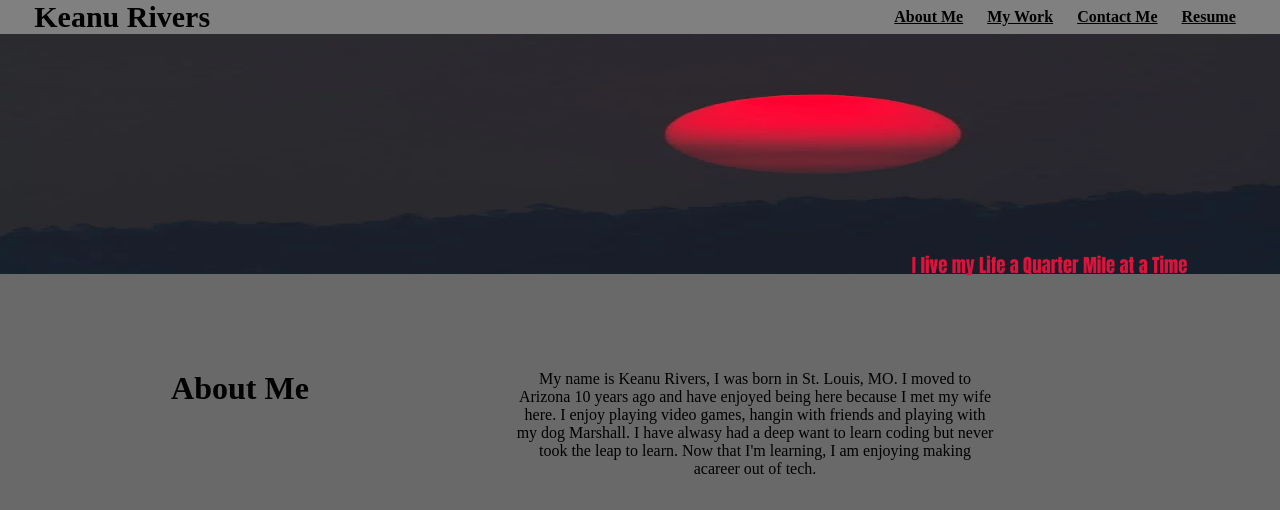
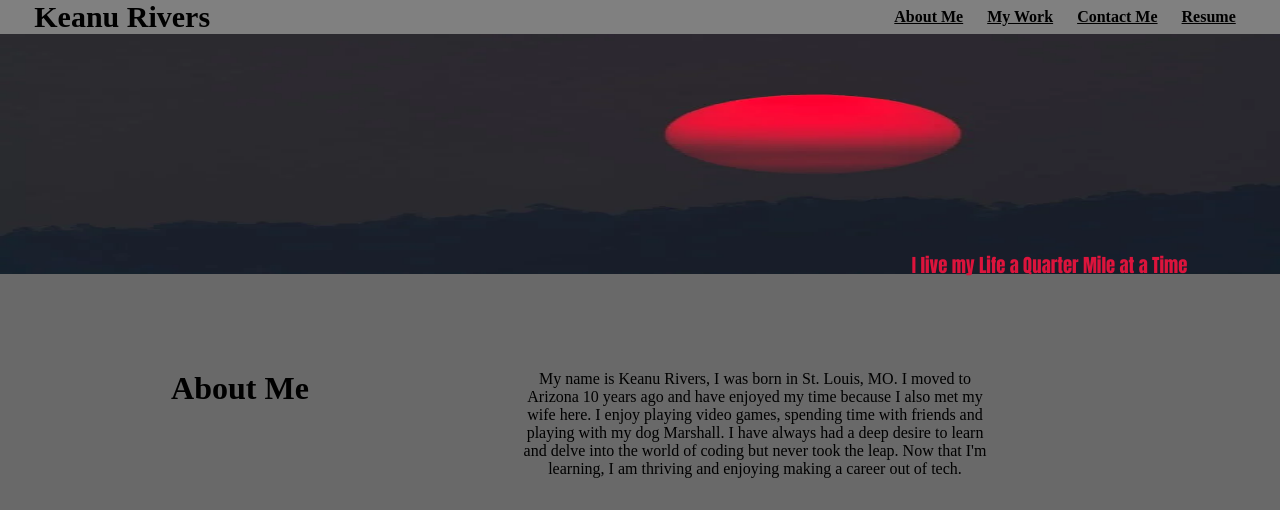
Before and after one commit to KeanuRivers/my-portfolio, a plain HTML site: page index.html in a window 1280 px wide. Shown: the top 510 px of the page. Drawn offline with Linux system fonts and the light colour scheme.

Commit message:
Updated bio info

```diff
--- a/index.html
+++ b/index.html
@@ -41,10 +41,10 @@
 
       <p class="bio">
         My name is Keanu Rivers, I was born in St. Louis, MO. I moved to Arizona
-        10 years ago and have enjoyed being here because I met my wife here. I
-        enjoy playing video games, hangin with friends and playing with my dog
-        Marshall. I have alwasy had a deep want to learn coding but never took
-        the leap to learn. Now that I'm learning, I am enjoying making acareer
+        10 years ago and have enjoyed my time because I also met my wife here. I
+        enjoy playing video games, spending time with friends and playing with my dog
+        Marshall. I have always had a deep desire to learn and delve into the world of coding but never took
+        the leap. Now that I'm learning, I am thriving and enjoying making a career
         out of tech.
       </p>
 
```
